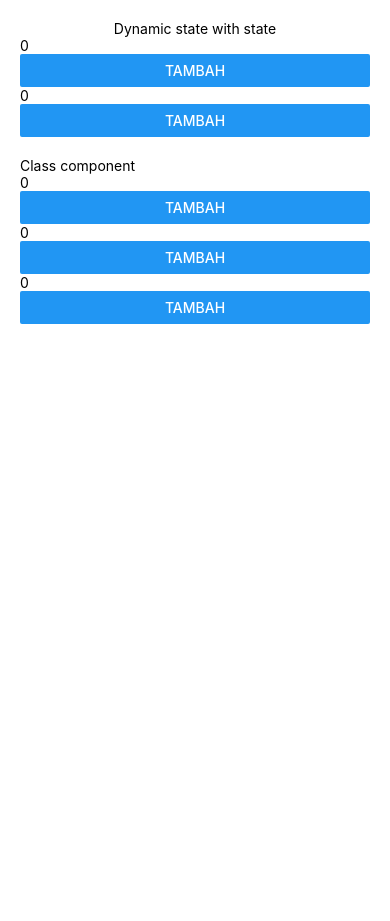
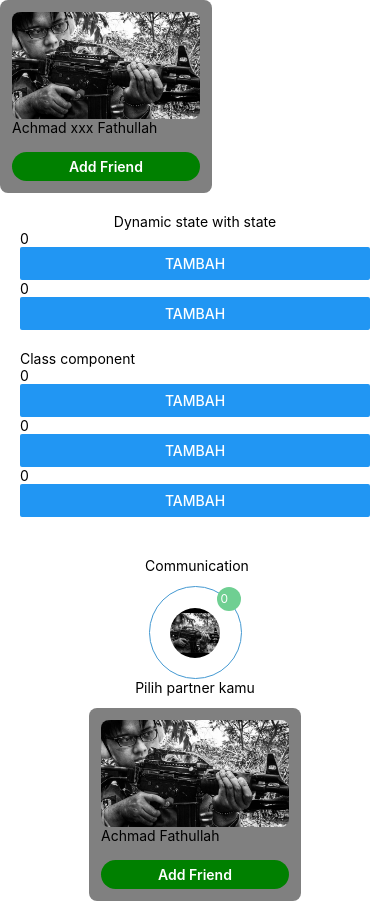
Before and after one commit to amed12/MyFirstRN, a React Native app: screen / in a window 390 px wide. Before the commit the page ends 844 px from the top, so only its background shows below. Built offline with nearby package versions, Linux system fonts and the light colour scheme.

Commit message:
learn communication between component using

```diff
--- a/src/App.js
+++ b/src/App.js
@@ -1,5 +1,6 @@
 import React, {useState, useEffect} from 'react';
 import {ScrollView, View} from 'react-native';
+import {Communication} from './pages/Communication';
 import FlexBoxExample from './pages/FlexBoxExample';
 import Position from './pages/Position';
 import PropDynamic from './pages/PropsDynamic';
@@ -21,11 +22,12 @@ const App = () => {
     <View>
       <ScrollView>
         {/* <SampleBasic /> */}
-        {/* <SampleStylingBasic /> */}
+        <SampleStylingBasic />
         {/* {<FlexBoxExample />} */}
         {/* <Position /> */}
         {/* <PropDynamic /> */}
         <StateDynamic />
+        <Communication />
       </ScrollView>
     </View>
   );
--- /dev/null
+++ b/src/component/PeopleItem/index.js
@@ -0,0 +1,44 @@
+import React from 'react';
+import {Image, StyleSheet, Text, TouchableOpacity, View} from 'react-native';
+import me from '../../assets/me.jpg';
+
+const PeopleItem = props => {
+  return (
+    <View style={styles.container}>
+      <Image source={me} style={styles.profileImage} />
+      <Text style={styles.textBold}>Achmad Fathullah</Text>
+      <TouchableOpacity onPress={props.onPressButton}>
+        <View style={styles.containerButton}>
+          <Text style={styles.textButton}>Add Friend</Text>
+        </View>
+      </TouchableOpacity>
+    </View>
+  );
+};
+export default PeopleItem;
+const styles = StyleSheet.create({
+  container: {
+    borderRadius: 8,
+    backgroundColor: 'grey',
+    padding: 12,
+    width: 212,
+    alignSelf: 'center',
+  },
+  containerButton: {
+    backgroundColor: 'green',
+    paddingVertical: 6,
+    borderRadius: 25,
+    marginTop: 16,
+  },
+  profileImage: {
+    width: 188,
+    height: 107,
+    borderRadius: 8,
+  },
+  textButton: {
+    fontSize: 14,
+    fontWeight: '600',
+    color: 'white',
+    textAlign: 'center',
+  },
+});
--- /dev/null
+++ b/src/component/UnreadItem/index.js
@@ -0,0 +1,47 @@
+import React from 'react';
+import {Image, StyleSheet, Text, View} from 'react-native';
+import me from '../../assets/me.jpg';
+
+const UnreadItem = props => {
+  return (
+    <View style={styles.viewWrapper}>
+      <View style={styles.viewBorder}>
+        <Image source={me} style={styles.iconProfile} />
+        <Text style={styles.unreadText}>{props.unreadCount}</Text>
+      </View>
+      <Text>Pilih partner kamu</Text>
+    </View>
+  );
+};
+
+export default UnreadItem;
+
+const styles = StyleSheet.create({
+  viewWrapper: {
+    padding: 12,
+    alignItems: 'center',
+    position: 'relative',
+  },
+  viewBorder: {
+    borderWidth: 1,
+    borderColor: '#4398D1',
+    width: 93,
+    height: 93,
+    borderRadius: 93 / 2,
+    justifyContent: 'center',
+    alignItems: 'center',
+  },
+  iconProfile: {width: 50, height: 50, borderRadius: 50 / 2},
+  unreadText: {
+    fontSize: 12,
+    color: 'white',
+    backgroundColor: '#6fcf92',
+    padding: 4,
+    borderRadius: 25,
+    width: 24,
+    height: 24,
+    position: 'absolute',
+    top: 0,
+    right: 0,
+  },
+});
--- /dev/null
+++ b/src/pages/Communication/index.js
@@ -0,0 +1,24 @@
+import React, {useState} from 'react';
+import {StyleSheet, Text, View} from 'react-native';
+import PeopleItem from '../../component/PeopleItem';
+import UnreadItem from '../../component/UnreadItem';
+
+export const Communication = () => {
+  const [unreadCount, setUnreadCount] = useState(0);
+  return (
+    <View style={styles.container}>
+      <Text style={styles.textTitle}> Communication</Text>
+      <UnreadItem unreadCount={unreadCount} />
+      <PeopleItem onPressButton={() => setUnreadCount(unreadCount + 1)} />
+    </View>
+  );
+};
+
+const styles = StyleSheet.create({
+  container: {
+    padding: 20,
+  },
+  textTitle: {
+    textAlign: 'center',
+  },
+});
```
